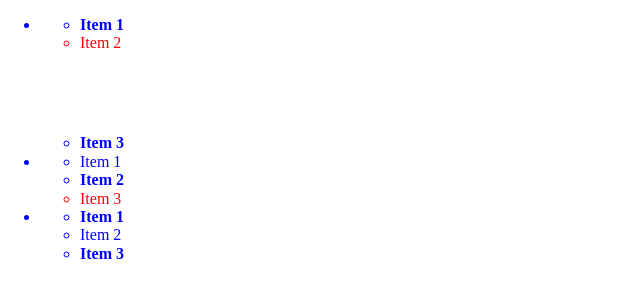
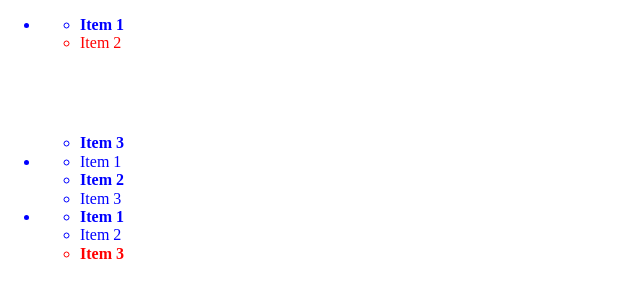
Before and after one commit to Andriuslu/Klases-darbas, a PHP site: page /public_html/index.html in a window 1280 px wide. Shown: the top 300 px of the page, without its empty margins (0-640 px from the left). Run offline with PHP 8.4, Linux system fonts and the light colour scheme.

Commit message:
normalize link deleted (not working) ; sukurtos klases ir priskirtos css

```diff
--- a/public_html/css/dizainas.css
+++ b/public_html/css/dizainas.css
@@ -2,15 +2,15 @@ ul{
     color: blue;
 }
 
-.geltonas {
+.doitred {
     color: red;
  }
-.aukstis {
+.doitheight {
     width: 100px; height: 100px;
 }
-.raudonas {
+.red {
     color: red;
 }
-.bold {
+.doitbold {
     font-weight: bold;
 }
--- a/public_html/index.html
+++ b/public_html/index.html
@@ -11,23 +11,23 @@
 <ul>
     <li>
         <ul>
-            <li class="bold"><span>Item 1</span></li>
-            <li class="aukstis raudonas"><span>Item 2</span></li>
-            <li class="bold"><span>Item 3</span></li>
+            <li class="doitbold"><span>Item 1</span></li>
+            <li class="doitheight red"><span>Item 2</span></li>
+            <li class="doitbold"><span>Item 3</span></li>
         </ul>
     </li>
     <li>
         <ul>
             <li><span>Item 1</span></li>
-            <li class="bold"><span>Item 2</span></li>
-            <li class="geltonas"><span>Item 3</span></li>
+            <li class="doitbold"><span>Item 2</span></li>
+            <li><span>Item 3</span></li>
         </ul>
     </li>
     <li>
         <ul>
-            <li class="bold"><span>Item 1</span></li>
+            <li class="doitbold"><span>Item 1</span></li>
             <li><span>Item 2</span></li>
-            <li class="bold"><span>Item 3</span></li>
+            <li class="doitbold doitred"><span>Item 3</span></li>
         </ul>
     </li>
 </ul>
```
